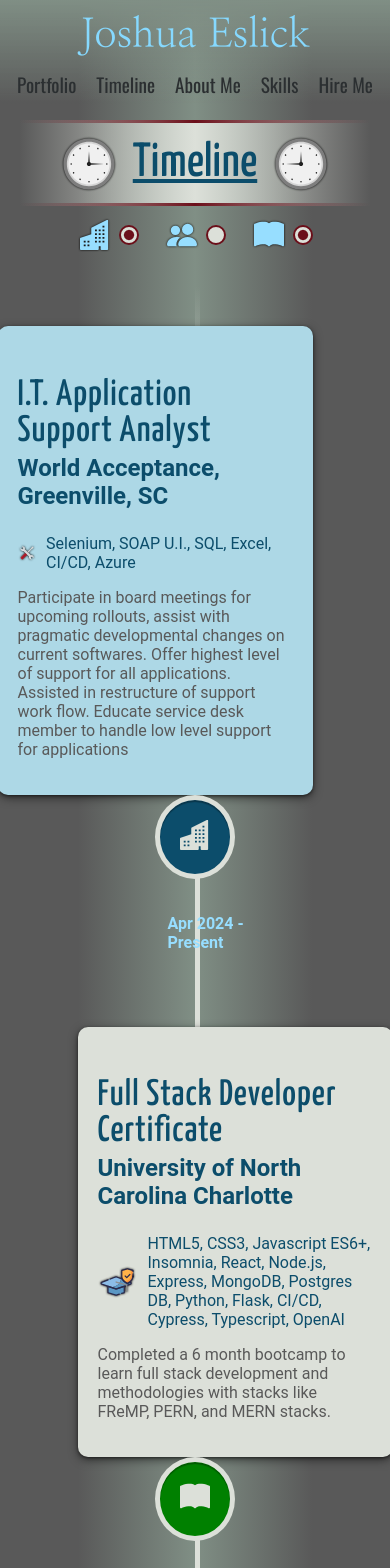
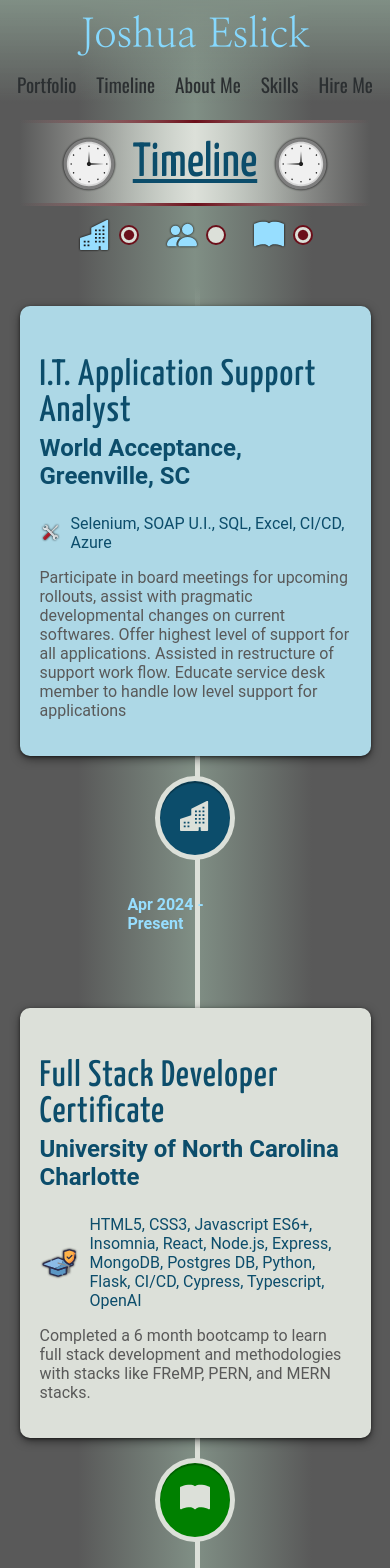
Before and after one commit to eslickjr/myPortfolio, a React (Vite) app: page /timeline in a window 390 px wide. Shown: the top 1568 px of the page. Built offline with nearby package versions, Linux system fonts and the light colour scheme; a web font is replaced by a local one.

Commit message:
fixed mobile responsive issues on timeline.

```diff
--- a/src/styles/Timeline.css
+++ b/src/styles/Timeline.css
@@ -552,6 +552,12 @@
         width: 100%;
     }
 
+    #timelineContainer {
+        padding: 0;
+        margin: 0;
+        width: 100%;
+    }
+
     .timelineEventContainer {
         flex-direction: column;
         justify-content: center;
@@ -562,7 +568,7 @@
 
     .timelineEvent {
         width: 90%;
-        margin: 0 0 20px 0;
+        margin: 0 0 20px 0 !important;
     }
 
     .timelineIcon.inView {
@@ -571,7 +577,7 @@
 
     .date {
         display: flex;
-        margin: 35px auto;
+        margin: 35px auto !important;
         text-align: center;
         justify-content: center;
         z-index: 2;
```
